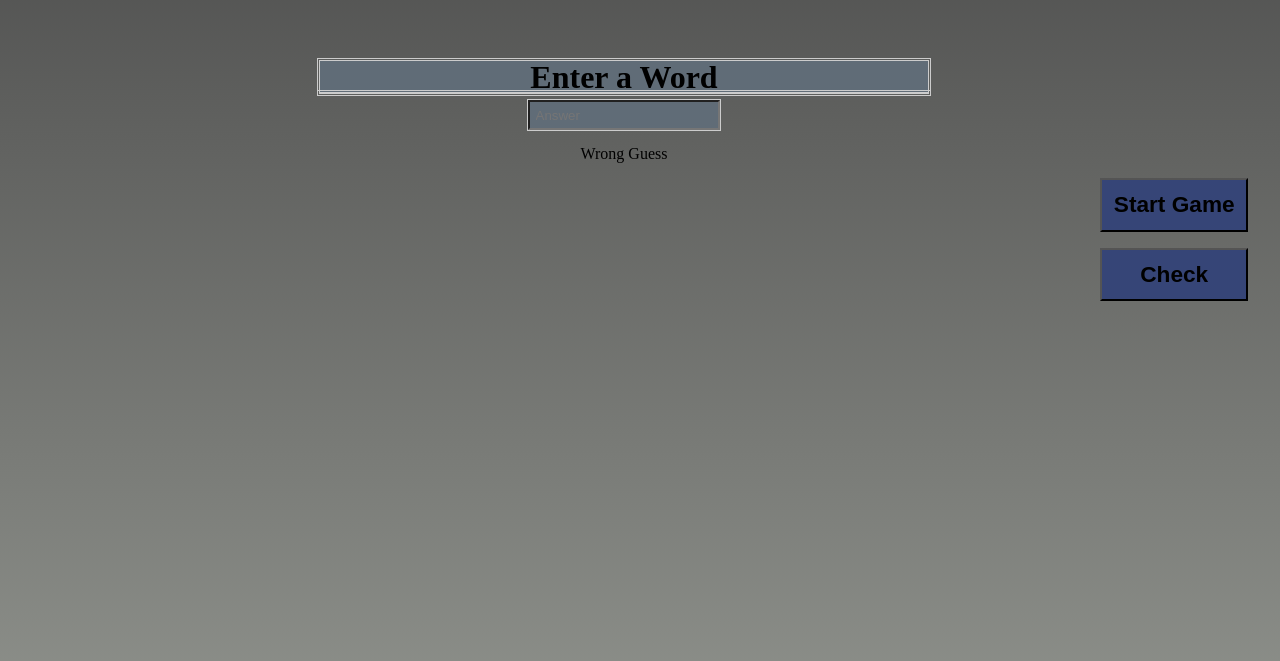
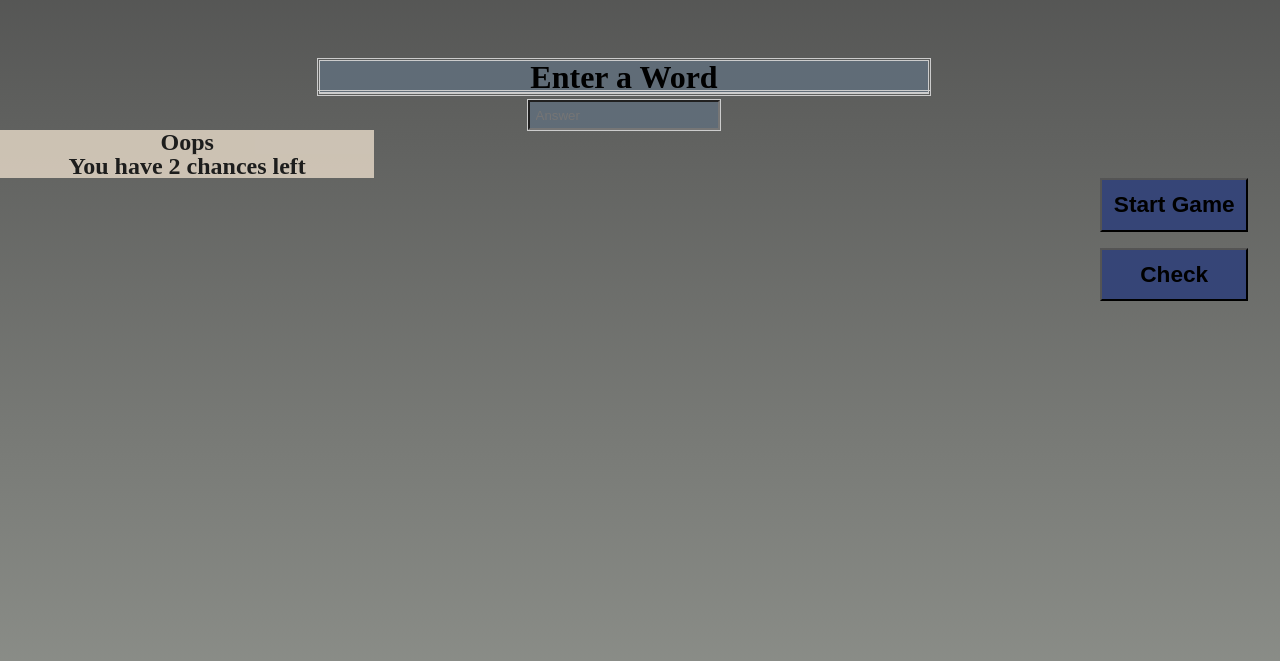
Before and after one commit to GarryKharoud/FinalProject-html-comp-1002, a plain HTML site: page game2.html in a window 1280 px wide. Both pictures are taken after a click on the button "Check". Shown: the part 185-846 px from the top of the page. Drawn offline with Linux system fonts and the light colour scheme.

Commit message:
Completed Scripting both games

```diff
--- a/Javascripty/script2.js
+++ b/Javascripty/script2.js
@@ -2,7 +2,8 @@ var ans;
 var computer;
 var youwin="You Win";
 var youlose="Wrong Guess";
-//var ansgiven;
+let output=document.getElementById('winorlose');
+let mychances=document.getElementById('yourchances');
 var questionasked;
 var questionlist = ["the red liquid that is sent around the body by the heart",
 "the mixture of gases that surrounds the Earth and that we breathe",
@@ -21,21 +22,22 @@ ans=anslist[computer];
 var chances=3;
 var upperBtn = document.getElementsByClassName("to-upper-btn")[0];
     upperBtn.addEventListener("click", function(){
-    while(chances>0)
-    {
-        let ansgiven=document.getElementById("enterans").innerText;
+        let ansgiven=document.getElementById("enterans").value;
         if(ansgiven===ans)
         {
-            document.getElementById("winorlose").innerText = youwin;
+            output.innerHTML="You win";
         // let win = document.getElementById("displayquestion");
-        console.log("Youn win");
         }
         else
         {
-            document.getElementById("winorlose").innerText = youlose;
+            output.innerHTML="Oops";
             chances--;
         }
-    }
+        if(chances==0)
+        {
+            output.innerHTML="Oops! out of chances! You Lose";
+        }
+        mychances.innerHTML='You have  ' +chances +' chances left';
 });
 let que = document.getElementById("displayquestion");
 console.log(que);
--- a/Styles/styles4.css
+++ b/Styles/styles4.css
@@ -90,10 +90,15 @@ button
 p{
     background-color: rgb(135, 167, 140);
 }
-#winorlose
+#winorlose ,#yourchances
 {
+    font-size: 18pt;
+    font-weight: bolder;
     text-align: center;
-    padding: 1em;
+
+    background-color: antiquewhite;
+    width: 30%;
+    opacity: 0.7;
 }
 
 input{
--- a/game2.html
+++ b/game2.html
@@ -39,6 +39,7 @@
                 </div>
                 <div id="lastlast">
                     <h2 id="winorlose"></h2>
+                    <h3 id="yourchances"></h3>
                 </div>
 
         </header>
```
